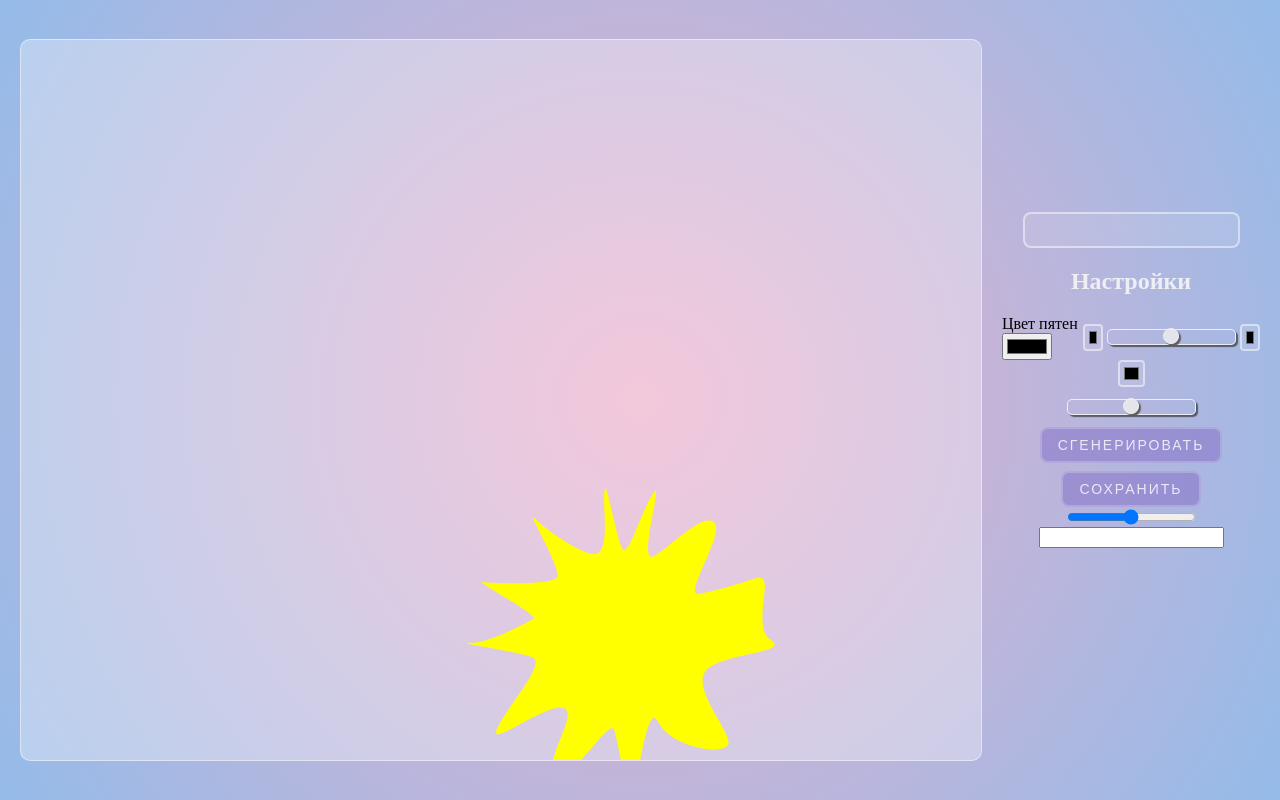
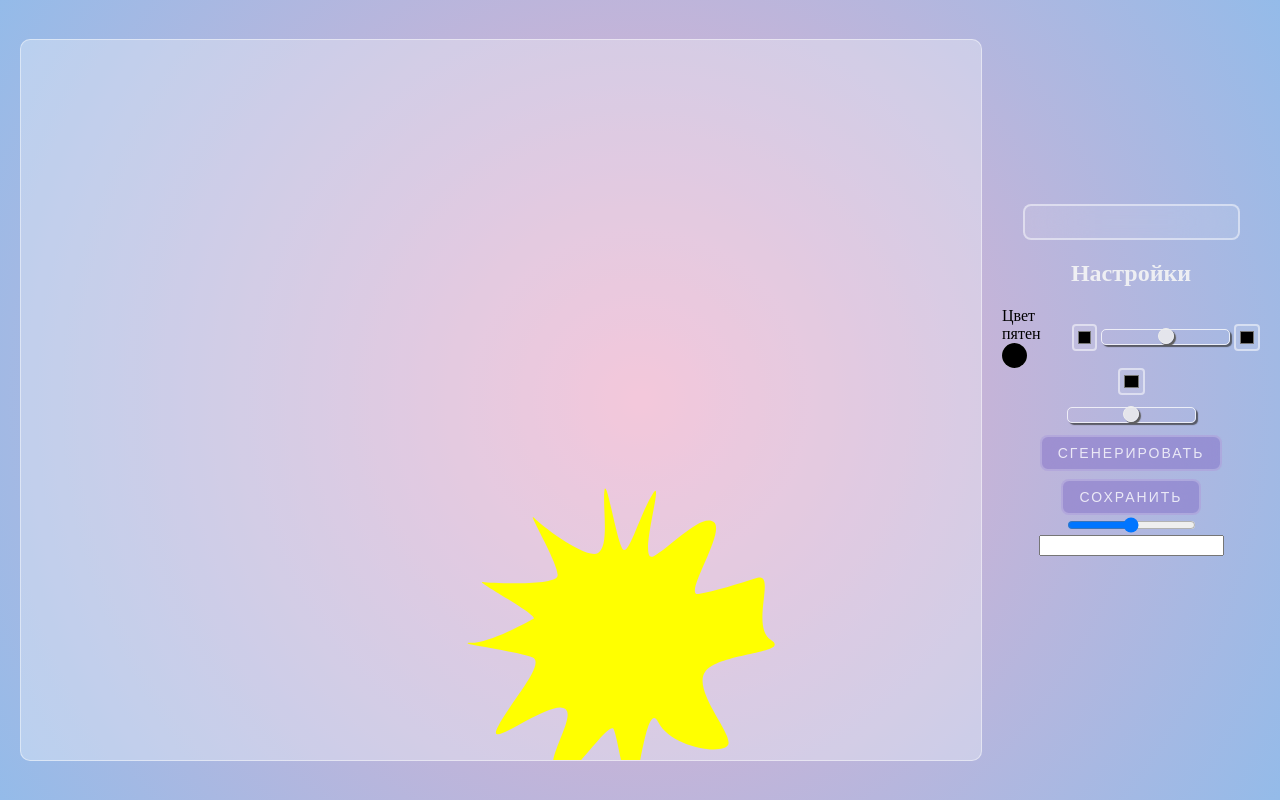
Before and after one commit to LazySelkie/SpotsGenerator, a Nuxt app: page / in a window 1280 px wide. Built offline with nearby package versions, Linux system fonts and the light colour scheme.

Commit message:
class input color

```diff
--- a/components/SInput.vue
+++ b/components/SInput.vue
@@ -1,12 +1,14 @@
 <template>
   <div class="spot-input-wrapper">
-    <label for="spot-input-label">{{ props.label }}</label>
-		<input
-      id="spot-input"
-      :type="props.type"
-      :value="props.value"
-      @input="v => emits('input', v)"
-    >
+    <label :for="inputId">{{ props.label }}</label>
+    <div class="input-wrapper">
+      <input
+        :id="inputId"
+        :type="props.type"
+        :value="props.value"
+        @input="v => emits('input', v)"
+      >
+    </div>
   </div>
 </template>
 
@@ -26,8 +28,14 @@ const props = defineProps({
     default: '',
   }
 });
+
+const inputId = useId();
 </script>
 
 <style lang="scss">
+.spot-input-wrapper {
+  input {
 
+  }
+}
 </style>
--- a/components/SInputColor.vue
+++ b/components/SInputColor.vue
@@ -9,7 +9,7 @@
   </div>
 </template>
 
-<script setup lang="ts">
+<script setup lang='ts'>
 const emits = defineEmits(['input']);
 const props = defineProps({
 	label: {
@@ -23,6 +23,38 @@ const props = defineProps({
 });
 </script>
 
-<style lang="scss">
+<style lang='scss'>
+// .spot-input-color-wrapper {
+//   input[type="color"] {
+//     /* width: 10px; */
+//     /* height: 10px; */
+//     /* display: inline-block; */
+//     appearance: none;
+//     /* block-size: unset; */
+//     background-color: unset;
+//     box-sizing: unset;
+//     /* padding: 0; */
+//     margin: 0;
+//     border: unset;
+//     border-radius: 100%;
+//     inline-size: 20px;
+//   }
+// }
+
+.spot-input-color-wrapper .input-wrapper {
+  width: 25px;
+  height: 25px;
+  border-radius: 50px;
+  overflow: hidden;
+
+	input[type="color"] {
+		border: 0;
+		padding: 0;
+		width: 200%;
+		height: 200%;
+		cursor: pointer;
+		transform: translate(-25%, -25%)
+	}
+}
 
 </style>
--- a/pages/index.vue
+++ b/pages/index.vue
@@ -39,13 +39,7 @@ interface Spot {
   countRay: number;
   circleRadius: number;
   center: Point;
-}
-
-let obj: testType = {
-  id: "Test string",
-  something: 5
-}
-
+};
 
 const generate = () => {
   console.log("generate");
```
